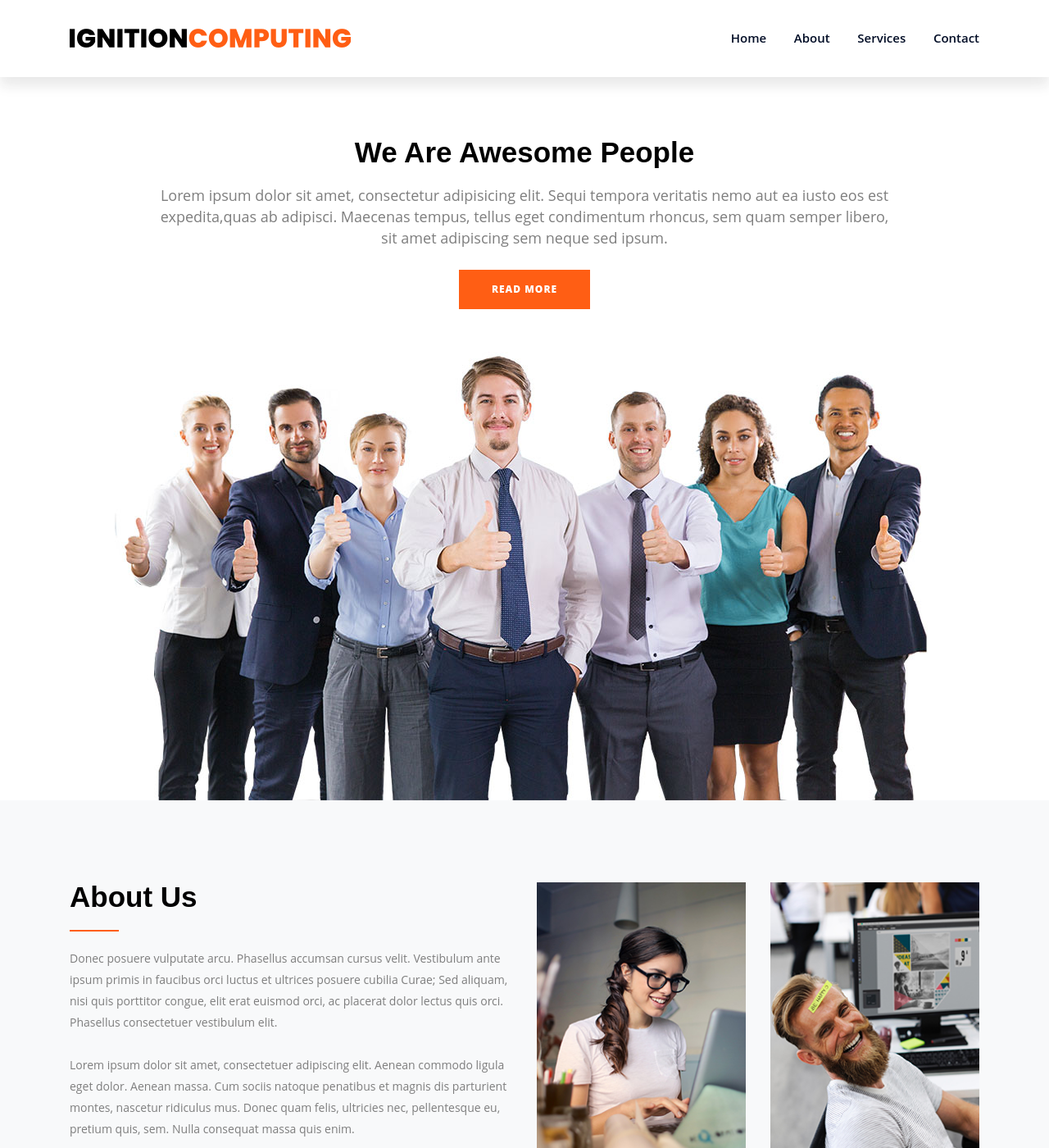
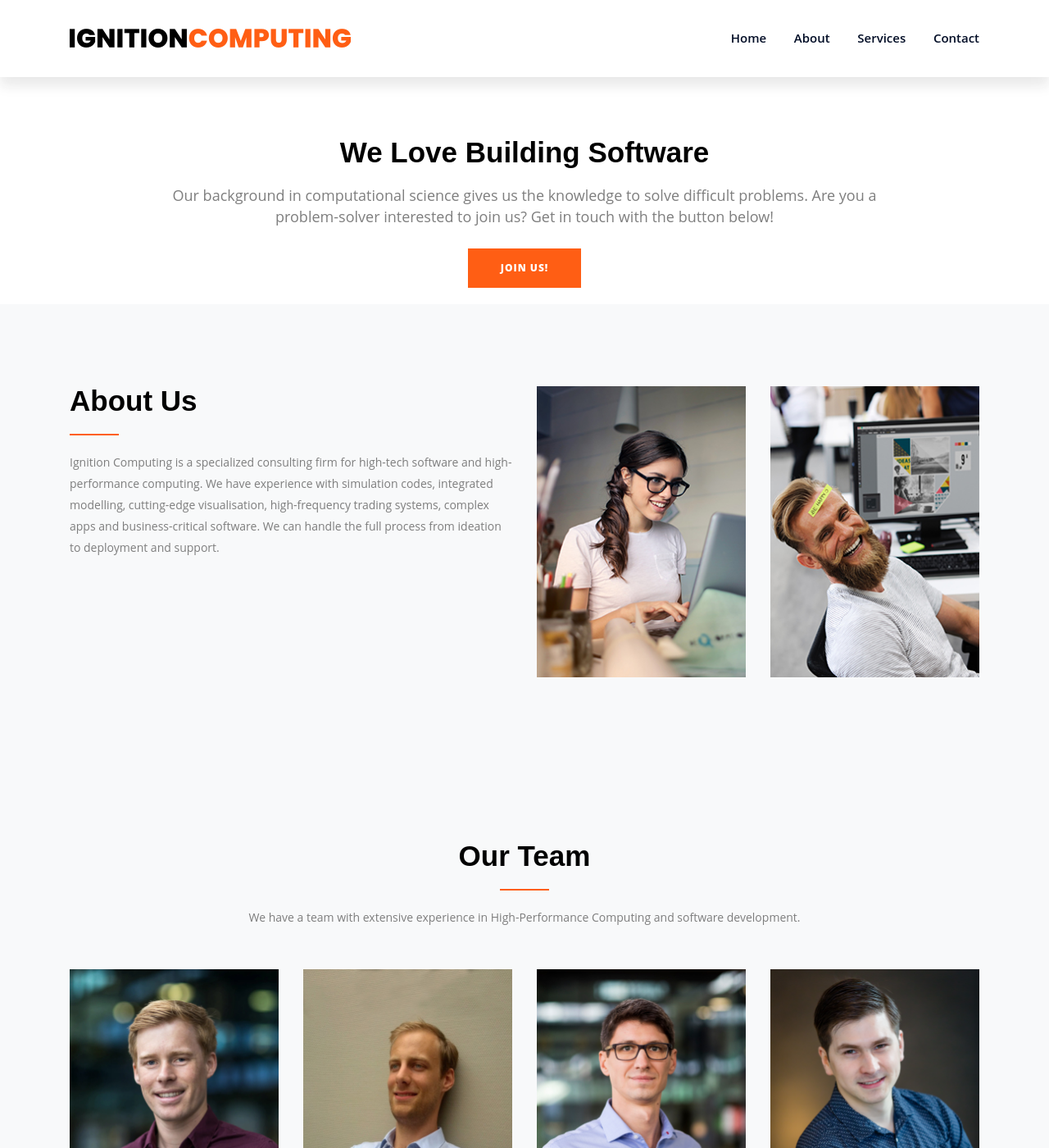
Before and after one commit to koenstrien/ignitioncomputing, a Jekyll site: the page built from pages/about.html, in a window 1280 px wide and 1400 px high, scrolled down 271 px. Shown: the whole window at 82% size. Built offline with Jekyll 4.4.1, drawn with Linux system fonts in a browser that asks for light colours.

Commit message:
Fix about page

```diff
--- a/_includes/team_members.html
+++ b/_includes/team_members.html
@@ -24,6 +24,7 @@
             </div>
             <div class="col-xl-3 col-lg-3 col-md-6 mb-30">
                 <div class="single-team text-center "  >
+                    <a href="https://linkedin.com/in/toonweyens" target="_blank" rel="nofollow">
                         <div class="team-img">
                             <img src="{{site.baseurl}}/assets/img/team/toon.jpg" alt="Photo of T. Weyens">
                         </div>
@@ -31,10 +32,12 @@
                             <h3>dr.ir. T. Weyens</h3>
                             <span>Mathworks Application Engineer</span>
                         </div>
+                    </a>
                 </div>
             </div>
             <div class="col-xl-3 col-lg-3 col-md-6 mb-30">
                 <div class="single-team text-center "  >
+                    <a href="https://linkedin.com/in/mccmessmer" target="_blank" rel="nofollow">
                         <div class="team-img">
                             <img src="{{site.baseurl}}/assets/img/team/max.jpg" alt="Photo of M.C.C. Messmer">
                         </div>
@@ -42,10 +45,12 @@
                             <h3>dr.ir. M.C.C Messmer</h3>
                             <span>Dynaxion Senior Scientist</span>
                         </div>
+                    </a>
                 </div>
             </div>
             <div class="col-xl-3 col-lg-3 col-md-6 mb-30">
                 <div class="single-team text-center "  >
+                    <a href="https://linkedin.com/in/karelvandeplassche" target="_blank" rel="nofollow">
                         <div class="team-img">
                             <img src="{{site.baseurl}}/assets/img/team/karel.png" alt="Photo of K.L. van de Plassche">
                         </div>
@@ -53,6 +58,7 @@
                             <h3>ir. K.L. van de Plassche</h3>
                             <span>DIFFER Researcher</span>
                         </div>
+                    </a>
                 </div>
             </div>
         </div>
--- a/pages/about.html
+++ b/pages/about.html
@@ -8,12 +8,9 @@ title: About Us
         <div class="row">
             <div class="col-12 text-center">
                 <div class="about-info-text">
-                    <h2>We are Awesome people</h2>
-                    <p>Lorem ipsum dolor sit amet, consectetur adipisicing elit. Sequi tempora veritatis nemo aut ea iusto eos est expedita,quas ab adipisci. Maecenas tempus, tellus eget condimentum rhoncus, sem quam semper libero, sit amet adipiscing sem neque sed ipsum.</p>
-                    <a href="#" class="btn">Read More</a>
-                    <div class="info-img">
-                        <img src="{{site.baseurl}}/assets/img/about/our-team.jpg" class="img-fluid" alt="">
-                    </div>
+                    <h2>We love building software</h2>
+                    <p>Our background in computational science gives us the knowledge to solve difficult problems. Are you a problem-solver interested to join us? Get in touch with the button below!</p>
+                    <a href="mailto:recruiting@ignitioncomputing.com" class="btn">Join us!</a>
                 </div>
             </div>
         </div>
@@ -28,7 +25,7 @@ title: About Us
                     <h2>About Us</h2>
                 </div>
                 <div class="about-content">
-                    <p>Donec posuere vulputate arcu. Phasellus accumsan cursus velit. Vestibulum ante ipsum primis in faucibus orci luctus et ultrices posuere cubilia Curae; Sed aliquam, nisi quis porttitor congue, elit erat euismod orci, ac placerat dolor lectus quis orci. Phasellus consectetuer vestibulum elit. <br> <br>Lorem ipsum dolor sit amet, consectetuer adipiscing elit. Aenean commodo ligula eget dolor. Aenean massa. Cum sociis natoque penatibus et magnis dis parturient montes, nascetur ridiculus mus. Donec quam felis, ultricies nec, pellentesque eu, pretium quis, sem. Nulla consequat massa quis enim.</p>
+                    <p>Ignition Computing is a specialized consulting firm for high-tech software and high-performance computing. We have experience with simulation codes, integrated modelling, cutting-edge visualisation, high-frequency trading systems, complex apps and business-critical software. We can handle the full process from ideation to deployment and support.</p>
                 </div>
             </div>
             <div class="col-xl-6 col-lg-6 mb-20 md-margin">
```
Lines whose indentation alone changed are shown as unchanged.
